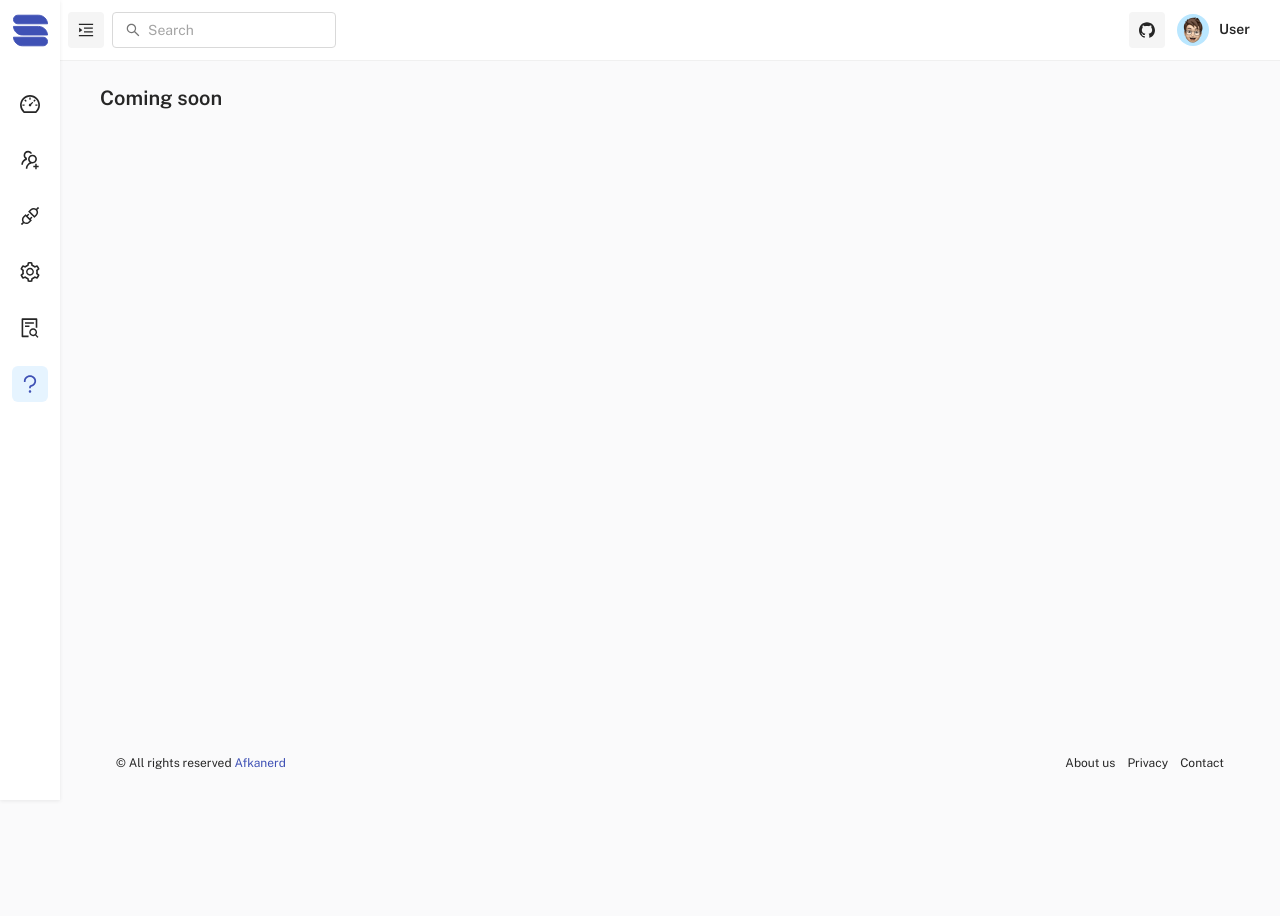
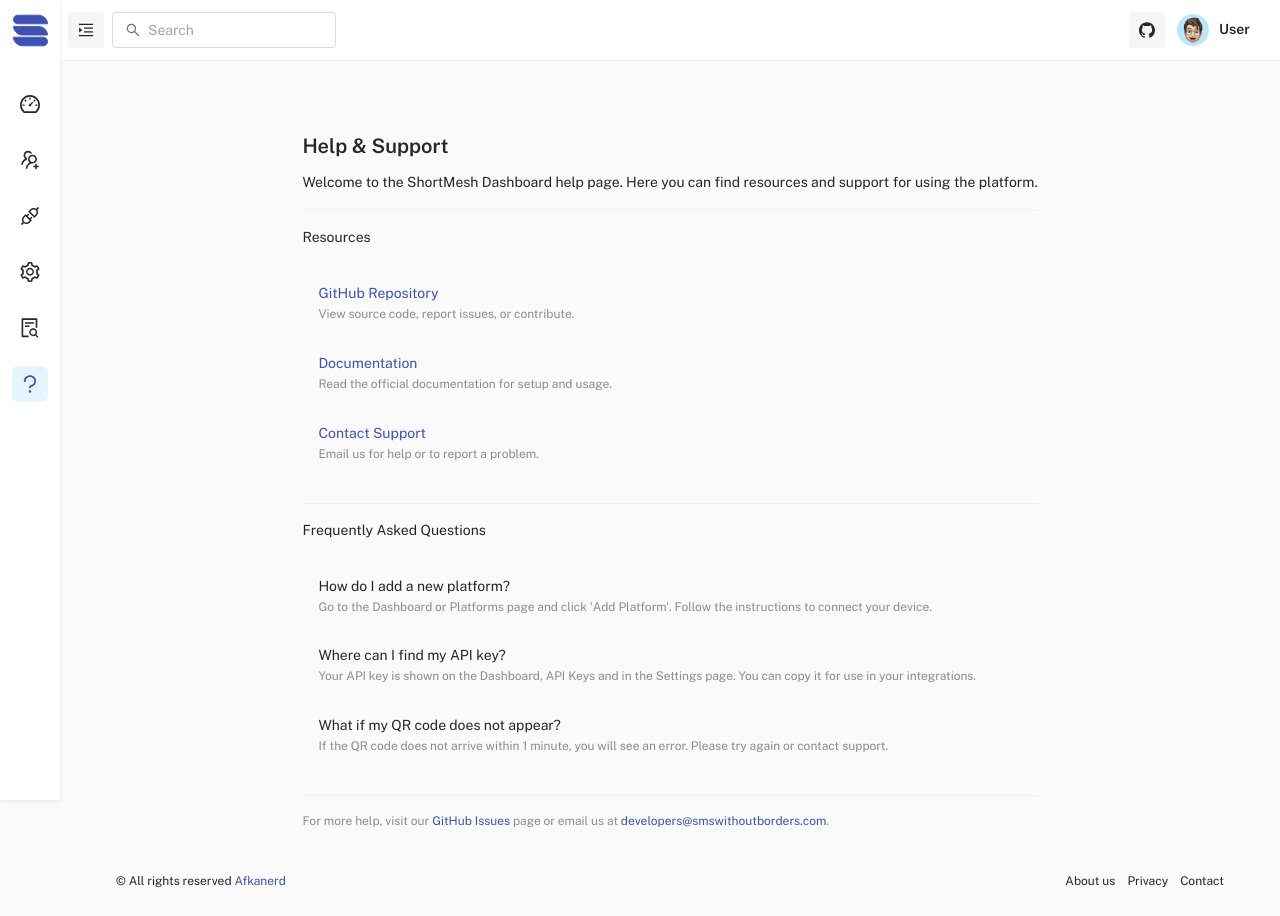
Before and after one commit to shortmesh/shortmesh-frontend, a React (Vite) app: page /help in a window 1280 px wide. Before the commit the page ends 800 px from the top, so only its background shows below. Built offline with nearby package versions, Linux system fonts and the light colour scheme.

Commit message:
feat: enhance documentation and help pages with resources and FAQs; update button labels

```diff
--- a/src/pages/dashboard/default.jsx
+++ b/src/pages/dashboard/default.jsx
@@ -218,11 +218,36 @@ export default function DashboardDefault() {
         <AnalyticEcommerce title="API Keys" count={apiKeysCount} extra="Number of API Keys" />
       </Grid>
 
+      {/* API Key Display */}
+      <Grid size={12}>
+        <MainCard title="API Key">
+          {!apiKey ? (
+            <Typography variant="body2" color="text.secondary">
+              No API key found.
+            </Typography>
+          ) : (
+            <List>
+              <ListItem
+                key={apiKey}
+                secondaryAction={
+                  <IconButton edge="end" aria-label="copy" onClick={() => handleCopy(apiKey)}>
+                    <CopyOutlined />
+                  </IconButton>
+                }
+                sx={{ pl: 0 }}
+              >
+                <ListItemText primary={apiKey} secondary={copiedKey === apiKey ? 'Copied!' : null} sx={{ wordBreak: 'break-all' }} />
+              </ListItem>
+            </List>
+          )}
+        </MainCard>
+      </Grid>
+
       {/* Add Platform Button */}
       <Grid size={12}>
-        <Box sx={{ display: 'flex', justifyContent: 'flex-end', mb: 1 }}>
+        <Box sx={{ display: 'flex', justifyContent: 'flex-start', mb: 1 }}>
           <Button variant="contained" color="primary" startIcon={<PlusOutlined />} onClick={handleAddPlatformClick}>
-            Add Platform
+            Add Device
           </Button>
         </Box>
       </Grid>
@@ -361,31 +386,6 @@ export default function DashboardDefault() {
         </MainCard>
       </Grid>
 
-      {/* API Key Display */}
-      <Grid size={12}>
-        <MainCard title="API Key">
-          {!apiKey ? (
-            <Typography variant="body2" color="text.secondary">
-              No API key found.
-            </Typography>
-          ) : (
-            <List>
-              <ListItem
-                key={apiKey}
-                secondaryAction={
-                  <IconButton edge="end" aria-label="copy" onClick={() => handleCopy(apiKey)}>
-                    <CopyOutlined />
-                  </IconButton>
-                }
-                sx={{ pl: 0 }}
-              >
-                <ListItemText primary={apiKey} secondary={copiedKey === apiKey ? 'Copied!' : null} sx={{ wordBreak: 'break-all' }} />
-              </ListItem>
-            </List>
-          )}
-        </MainCard>
-      </Grid>
-
       {/* Filters Section */}
       <Grid size={{ xs: 12, md: 12, lg: 12 }}>
         <MainCard sx={{ mt: 1 }} content={false}>
--- a/src/pages/extra-pages/documentation.jsx
+++ b/src/pages/extra-pages/documentation.jsx
@@ -1,14 +1,40 @@
 // material-ui
-import { Box } from '@mui/material';
-import Typography from '@mui/material/Typography';
+import { Box, Typography, Link, Divider } from '@mui/material';
 
 // ==============================|| DOCUMENTATION PAGE ||============================== //
 
 export default function Documentation() {
   return (
-    <Box>
+    <Box sx={{ maxWidth: 700, mx: 'auto', mt: 4, p: 2 }}>
       <Typography variant="h4" gutterBottom>
-        Coming soon
+        Documentation
+      </Typography>
+      <Typography variant="body1" sx={{ mb: 2 }}>
+        Welcome to the ShortMesh Dashboard documentation. Here you'll find guides and references for using the platform.
+      </Typography>
+      <Divider sx={{ my: 2 }} />
+      <Typography variant="h6" gutterBottom>
+        Quick Links
+      </Typography>
+      <ul>
+        <li>
+          <Link href="https://github.com/shortmesh/" target="_blank" rel="noopener">
+            GitHub Repository
+          </Link>
+        </li>
+        <li>
+          <Link href="/help" underline="hover">
+            Help & Support
+          </Link>
+        </li>
+      </ul>
+      <Divider sx={{ my: 2 }} />
+      <Typography variant="body2" color="text.secondary">
+        More documentation coming soon. For immediate help, visit the{' '}
+        <Link href="/help" underline="hover">
+          Help page
+        </Link>{' '}
+        or contact us at <Link href="mailto:developers@smswithoutborder.com">developers@smswithoutborder.com</Link>.
       </Typography>
     </Box>
   );
--- a/src/pages/extra-pages/help.jsx
+++ b/src/pages/extra-pages/help.jsx
@@ -1,12 +1,74 @@
 // material-ui
-import { Box } from '@mui/material';
-import Typography from '@mui/material/Typography';
+import { Box, Typography, Link, List, ListItem, ListItemText, Divider } from '@mui/material';
 
 export default function Help() {
   return (
-    <Box>
+    <Box sx={{ mx: 'auto', mt: 4, p: 2 }}>
       <Typography variant="h4" gutterBottom>
-        Coming soon
+        Help & Support
+      </Typography>
+      <Typography variant="body1" sx={{ mb: 2 }}>
+        Welcome to the ShortMesh Dashboard help page. Here you can find resources and support for using the platform.
+      </Typography>
+      <Divider sx={{ my: 2 }} />
+      <Typography variant="h6" gutterBottom>
+        Resources
+      </Typography>
+      <List>
+        <ListItem>
+          <ListItemText
+            primary={
+              <Link href="https://github.com/shortmesh" target="_blank" rel="noopener">
+                GitHub Repository
+              </Link>
+            }
+            secondary="View source code, report issues, or contribute."
+          />
+        </ListItem>
+        <ListItem>
+          <ListItemText
+            primary={<Link href="/documentation">Documentation</Link>}
+            secondary="Read the official documentation for setup and usage."
+          />
+        </ListItem>
+        <ListItem>
+          <ListItemText
+            primary={<Link href="mailto:developers@smswithoutborders.com">Contact Support</Link>}
+            secondary="Email us for help or to report a problem."
+          />
+        </ListItem>
+      </List>
+      <Divider sx={{ my: 2 }} />
+      <Typography variant="h6" gutterBottom>
+        Frequently Asked Questions
+      </Typography>
+      <List>
+        <ListItem>
+          <ListItemText
+            primary="How do I add a new platform?"
+            secondary="Go to the Dashboard or Platforms page and click 'Add Platform'. Follow the instructions to connect your device."
+          />
+        </ListItem>
+        <ListItem>
+          <ListItemText
+            primary="Where can I find my API key?"
+            secondary="Your API key is shown on the Dashboard, API Keys and in the Settings page. You can copy it for use in your integrations."
+          />
+        </ListItem>
+        <ListItem>
+          <ListItemText
+            primary="What if my QR code does not appear?"
+            secondary="If the QR code does not arrive within 1 minute, you will see an error. Please try again or contact support."
+          />
+        </ListItem>
+      </List>
+      <Divider sx={{ my: 2 }} />
+      <Typography variant="body2" color="text.secondary">
+        For more help, visit our{' '}
+        <Link href="https://github.com/shortmesh/shortmesh-frontend/issues" target="_blank" rel="noopener">
+          GitHub Issues
+        </Link>{' '}
+        page or email us at <Link href="mailto:developers@smswithoutborders.com">developers@smswithoutborders.com</Link>.
       </Typography>
     </Box>
   );
--- a/src/pages/platforms/index.jsx
+++ b/src/pages/platforms/index.jsx
@@ -251,7 +251,7 @@ export default function Platforms() {
       <Grid size={12}>
         <Box sx={{ mt: 2 }}>
           <Button startIcon={<PlusOutlined />} variant="contained" color="primary" onClick={handleAddPlatformClick} sx={{ mb: 3 }}>
-            Add Platform
+            Add Device
           </Button>
           {/* Add Platform Flow */}
           {addingPlatform && (
```
